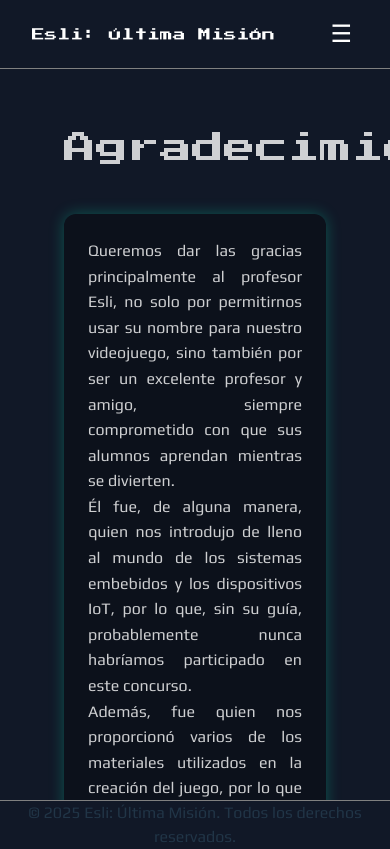
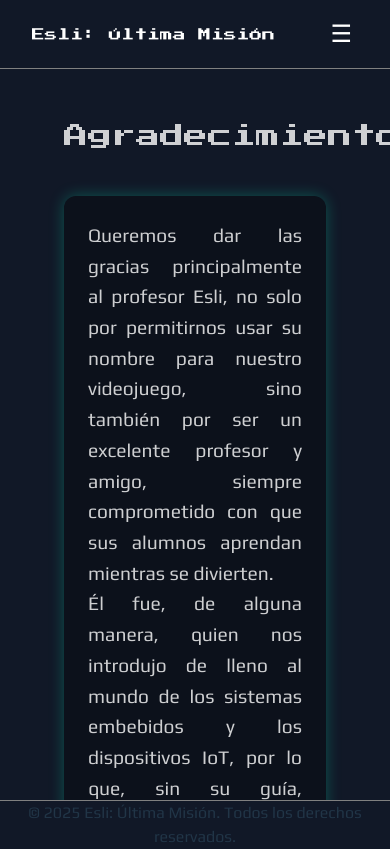
Before and after one commit to angelverduzco/esli-game-page, a React (Vite) app: page /agradecimientos in a window 390 px wide. Built offline with nearby package versions, Linux system fonts and the light colour scheme.

Commit message:
Fixed responsive error of Agradecimientos page

```diff
--- a/src/pages/Agradecimientos/Agradecimientos.css
+++ b/src/pages/Agradecimientos/Agradecimientos.css
@@ -29,16 +29,6 @@
   box-shadow: 0 0 15px #00ffc344;
 }
 
-@media (max-width: 768px) {
-    .agradecimientos-title {
-        font-size: 1rem;
-    }
-
-    .agradecimientos-text {
-        font-size: 1.2rem;
-    }
-}
-
 @media (max-width: 1024px) {
 
     .agradecimientos-title {
@@ -46,7 +36,17 @@
     }
 
     .agradecimientos-text {
-        font-size: 1rem;
-        max-width: 600px;
+        font-size: 1.5rem;
+        max-width: 800px;
     }
 }
+
+@media (max-width: 768px) {
+    .agradecimientos-title {
+        font-size: 1.5rem;
+    }
+
+    .agradecimientos-text {
+        font-size: 1.2rem;
+    }
+}
```
